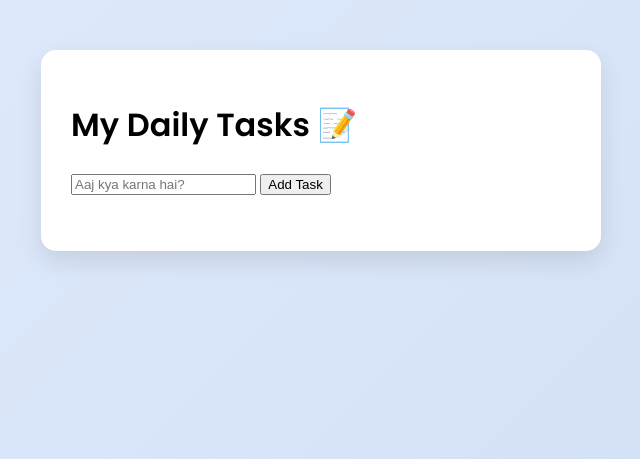
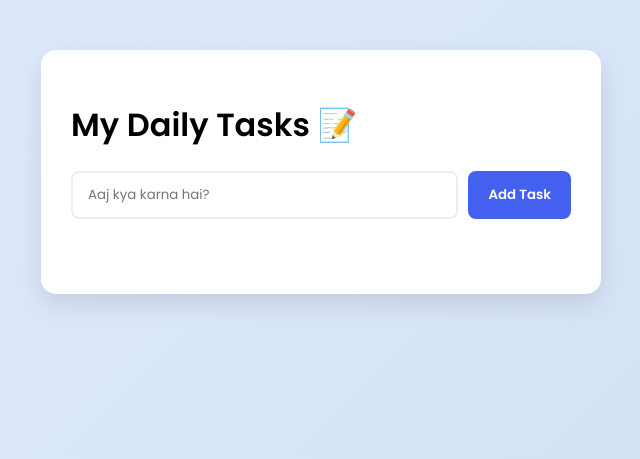
Before and after one commit to manyatagupta/productivity_tracker, a Django app: page / in a window 1280 px wide. Shown: the top 459 px of the page, without its empty margins (319-959 px from the left). Run offline with Django 5.2, Linux system fonts and the light colour scheme; data comes from the database, SQL or seed files in the repository.

Commit message:
Styled input field and add button

```diff
--- a/tracker/templates/tracker/index.html
+++ b/tracker/templates/tracker/index.html
@@ -5,13 +5,12 @@
     <meta name="viewport" content="width=device-width, initial-scale=1.0">
     <title>Daily Productivity Tracker</title>
 
-
     <link href="https://fonts.googleapis.com/css2?family=Poppins:wght@300;400;600&display=swap" rel="stylesheet">
 
     <style>
         body {
             font-family: 'Poppins', sans-serif;
-    background: linear-gradient(135deg, #e0eafc, #cfdef3); /* Naya gradient */
+            background: linear-gradient(135deg, #e0eafc, #cfdef3);
             min-height: 100vh;
             display: flex;
             justify-content: center;
@@ -19,6 +18,7 @@
             margin: 0;
             padding-top: 50px;
         }
+
         .main-wrapper {
             background: white;
             width: 90%;
@@ -26,8 +26,48 @@
             padding: 30px;
             border-radius: 15px;
             box-shadow: 0 10px 25px rgba(0,0,0,0.1);
-    margin: 0 auto; /* Center karne ke liye */
+            margin: 0 auto;
         }
+
+        /* --- Commit 3: Input & Button Styles --- */
+        .input-group {
+            display: flex;
+            gap: 10px;
+            margin-bottom: 20px;
+        }
+
+        input[type="text"] {
+            flex: 1;
+            padding: 12px 15px;
+            border: 2px solid #eee;
+            border-radius: 8px;
+            outline: none;
+            font-family: 'Poppins', sans-serif;
+            transition: 0.3s;
+        }
+
+        input[type="text"]:focus {
+            border-color: #4361ee;
+        }
+
+        button {
+            padding: 12px 20px;
+            background-color: #4361ee;
+            color: white;
+            border: none;
+            border-radius: 8px;
+            cursor: pointer;
+            font-family: 'Poppins', sans-serif;
+            font-weight: 600;
+            transition: 0.3s;
+        }
+
+        button:hover {
+            background-color: #3046c4;
+            transform: translateY(-2px); /* Hover par thoda upar uthega */
+        }
+        /* -------------------------------------- */
+
     </style>
 </head>
 <body>
@@ -35,7 +75,7 @@
 
         <h1>My Daily Tasks 📝</h1>
 
-        <form method="POST">
+        <form method="POST" class="input-group">
             {% csrf_token %}
             <input type="text" name="title" placeholder="Aaj kya karna hai?" required>
             <button type="submit">Add Task</button>
```
Lines whose indentation alone changed are shown as unchanged.
